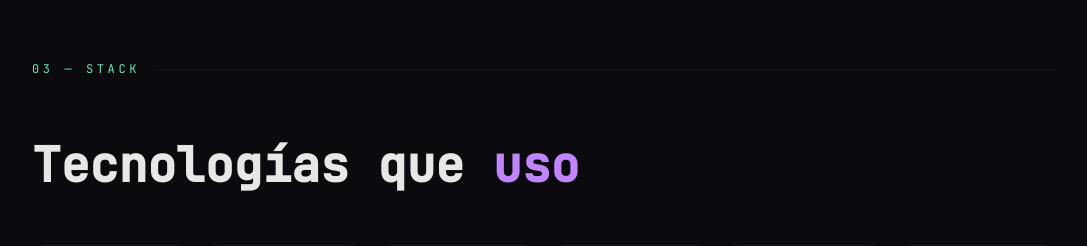
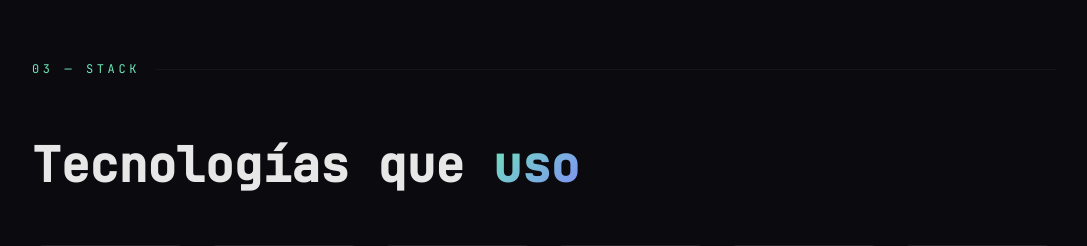
Before and after one commit to FernandoSanchezSoto/portfolio, a Next.js app: page / in a window 1280 px wide. Shown: the part 3620-3866 px from the top of the page, without its empty margins (96-1183 px from the left). Built offline with nearby package versions, Linux system fonts and the light colour scheme.

Commit message:
fix: skill color

```diff
--- a/components/Skills.tsx
+++ b/components/Skills.tsx
@@ -58,7 +58,7 @@ export default function Skills() {
         <div className="section-enter mb-14">
           <h2 className="font-mono font-bold text-4xl md:text-5xl text-white/90 leading-tight">
             Tecnologías que{" "}
-            <span className="text-purple-400">uso</span>
+            <span className="text-gradient">uso</span>
           </h2>
           <p className="mt-4 text-white/40 font-mono text-sm max-w-xl">
           </p>
```
